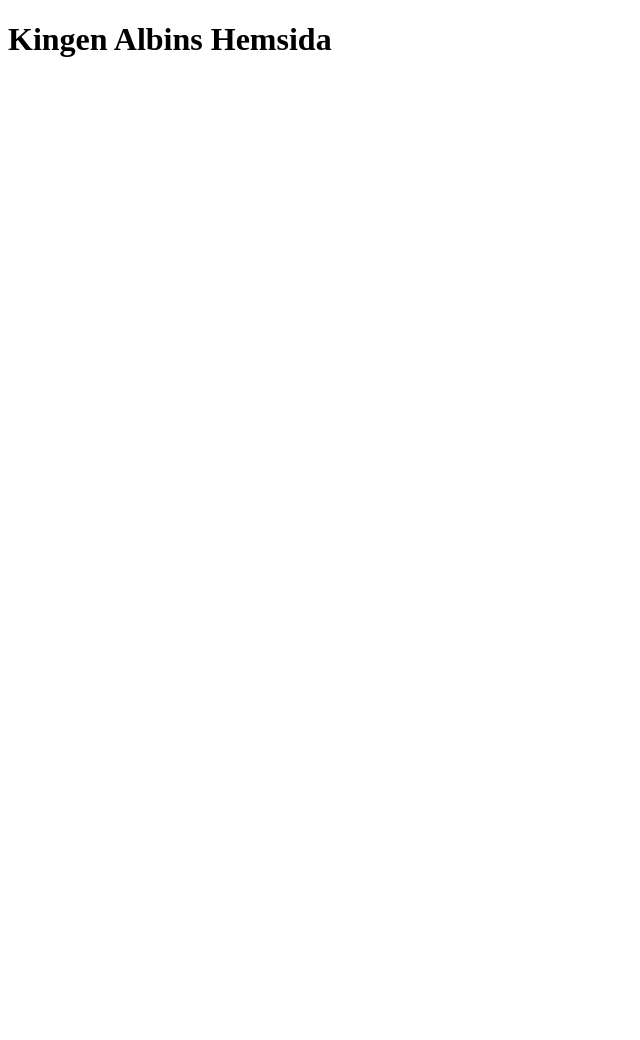
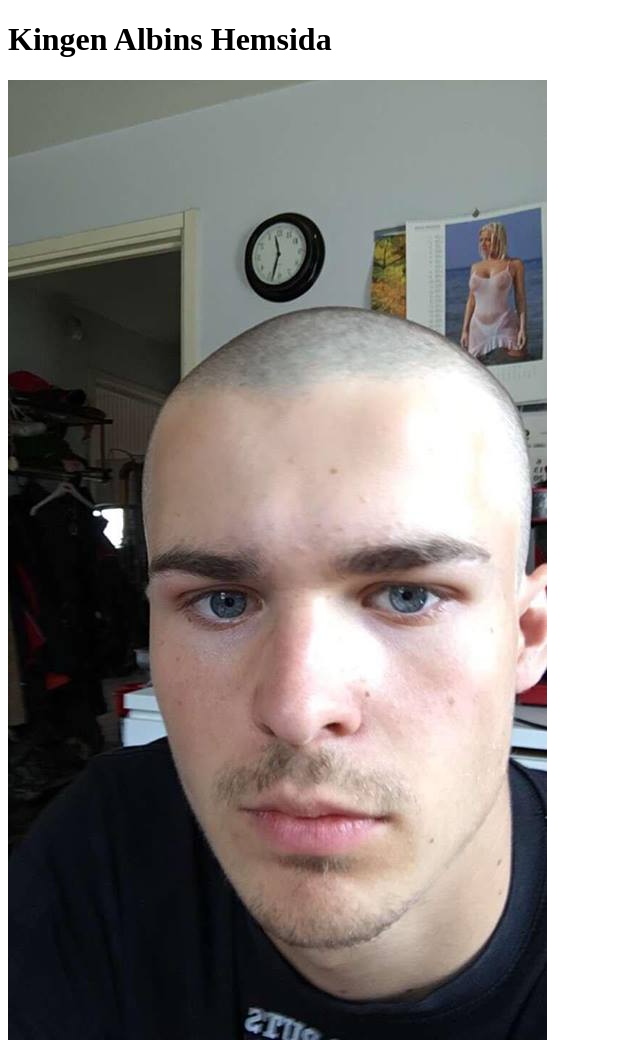
Before and after one commit to AlbinNordqvist/AlbinNordqvist.github.io, a plain HTML site: page index.htm in a window 1280 px wide. Shown: the whole page, without its empty margins (0-640 px from the left). Before the commit the page ends 800 px from the top, so only its background shows below. Drawn offline with Linux system fonts and the light colour scheme.

Commit message:
fin bild

```diff
--- a/index.htm
+++ b/index.htm
@@ -9,7 +9,7 @@
 
 <body>
   <h1> Kingen Albins Hemsida </h1>
-
+   <img src="images/finlitenbild.jpg">
 </body>
 
 </html>
```
Also changed, not shown: images/finlitenbild.jpg (added), 2 other files.
